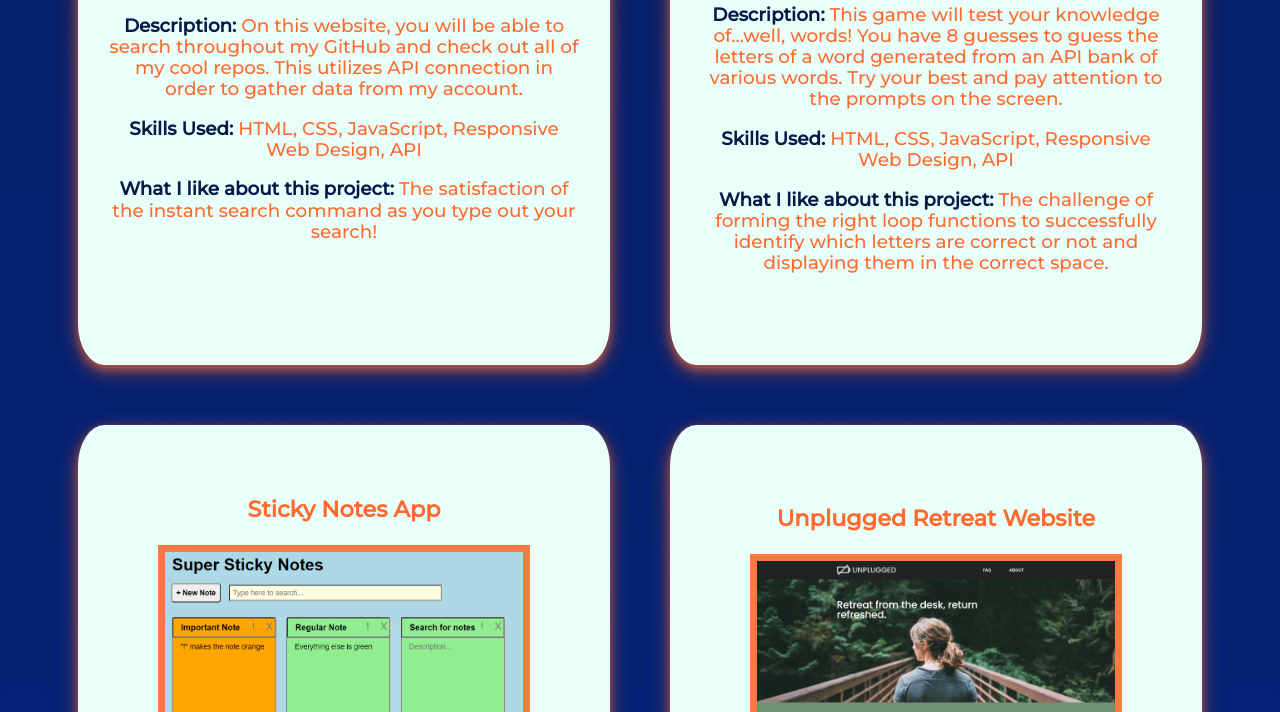
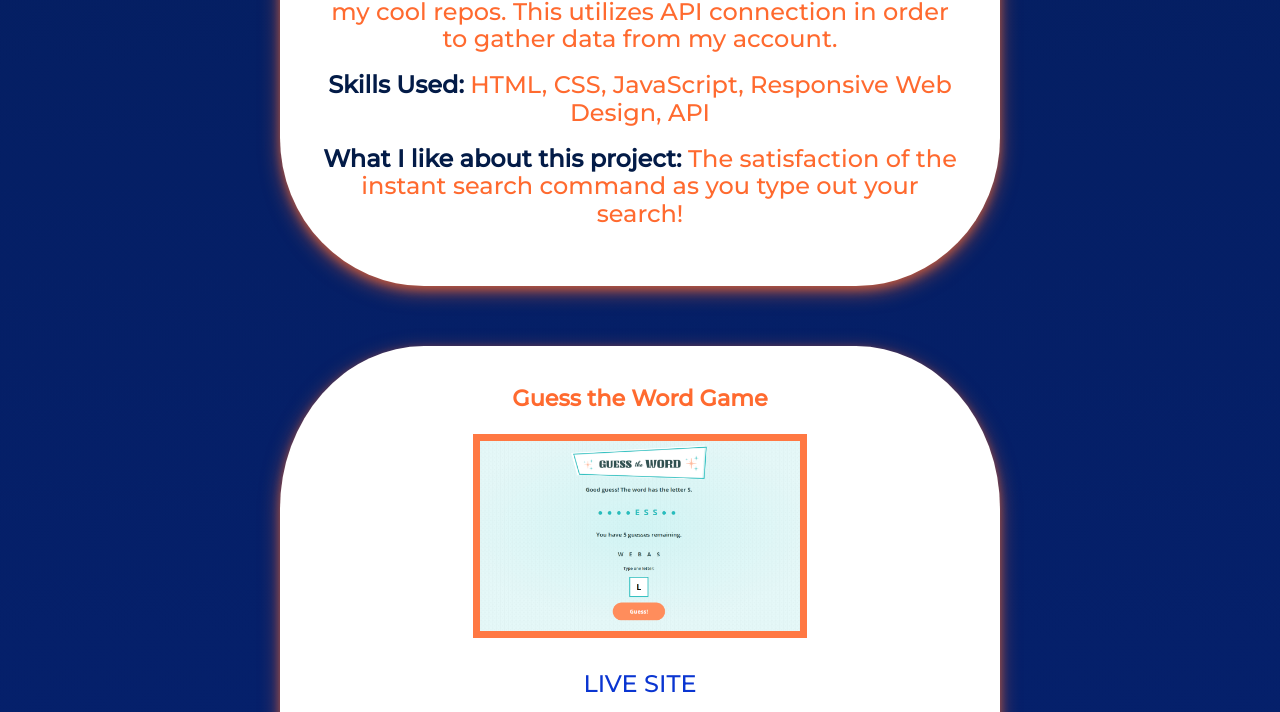
Before and after one commit to oliverijoe/coding-portfolio, a website built with Parcel: page index.html in a window 1280 px wide. Shown: the part 2680-3392 px from the top of the page. Built offline with nearby package versions, Linux system fonts and the light colour scheme.

Commit message:
Edited style of project boxes for desktop

```diff
--- a/css/main.css
+++ b/css/main.css
@@ -534,24 +534,26 @@ footer hr {
 
   #projects .content-wrapper {
     display: flex;
+    flex-direction: column;
     flex-wrap: wrap;
-    flex-direction: row;
+    align-content: center;
     margin: 0;
+    width: 100%;
   }
 
   #projects .project {
     display: flex;
-    flex-basis: calc(50% - 50px);
+    flex-basis: calc(40% - 50px);
     justify-content: center;
     flex-direction: column;
     align-self: flex-start;
-    padding: 10px;
-    border-radius: 5%;
-    min-height: 800px;
-    max-width: 40%;;
+    padding: 40px;
+    border-radius: 20%;
+    min-height: 50%;
+    max-width: 50%;;
     margin: 30px;
     color:rgb(255, 106, 47);
-    background: rgb(233, 255, 250);
+    background: white;
     transition: transform .2s;
     box-shadow: 0 4px 8px 0 rgba(255, 106, 47, 0.507), 0 6px 20px 0 rgba(255, 106, 47, 0.534);
   }
@@ -559,6 +561,8 @@ footer hr {
   #projects .project:hover {
     transform: scale(1.01);
   }
+
+  #projects .project
 
   #projects p {
     font-size: 1.15em;
@@ -574,7 +578,7 @@ footer hr {
   }
 
   #projects .project img {
-    width: 70%;
+    width: 50%;
     align-self: center;
     border-width: 7px;
   }
```
